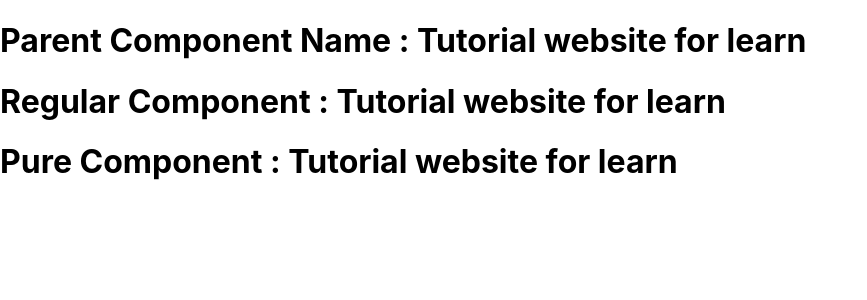
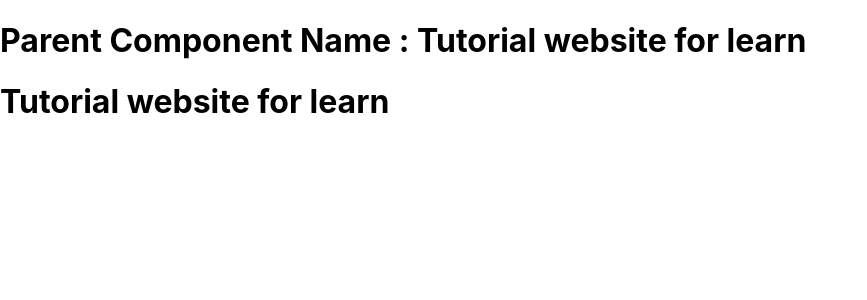
Before and after one commit to ddw1234/ReactTutorial, a React (Create React App) app in the folder reacttutorial/: page / in a window 1280 px wide. Shown: the top 300 px of the page, without its empty margins (0-867 px from the left). Built offline with nearby package versions, Linux system fonts and the light colour scheme.

Commit message:
Part 21 Memo function

```diff
--- a/reacttutorial/src/index.js
+++ b/reacttutorial/src/index.js
@@ -3,8 +3,7 @@ import ReactDOM from 'react-dom';
 import './index.css';
 import App from './App';
 import * as serviceWorker from './serviceWorker';
-import Regularcomp from './regularcomp';
-import Purecomp from './Purecomp';
+import MemoComp from './memo';
 // ReactDOM.render(<App />, document.getElementById('root'));
 
 class Parentcomp extends Component{
@@ -33,8 +32,7 @@ this.setState({
 
                 <div>
                     <h1>Parent Component Name : {this.state.name}</h1>
-                    <Regularcomp name={this.state.name} />
-                    <Purecomp name={this.state.name} />
+                    <MemoComp name={this.state.name} />
                 </div>
             );
         }
--- /dev/null
+++ b/reacttutorial/src/memo.jsx
@@ -0,0 +1,14 @@
+import React from 'react';
+
+function MemoComp({name}){
+
+    console.log("Momo Rendering");
+    return(
+     <>
+     <h1>{name}</h1>
+     </>
+
+    );
+}
+
+export default React.memo(MemoComp);
```
